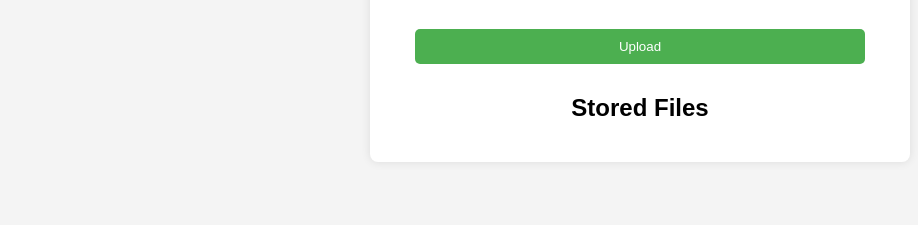
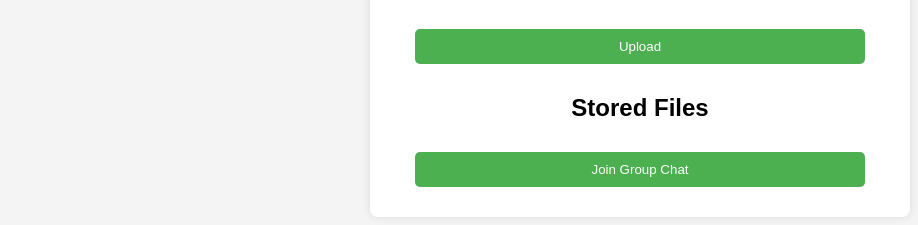
Before and after one commit to ALAS27/rein, a plain HTML site: page julius_alas_file/julius_alas.html in a window 1280 px wide. Shown: the part 101-326 px from the top of the page, without its empty margins (0-918 px from the left). Drawn offline with Linux system fonts and the light colour scheme.

Commit message:
Update julius_alas.html

```diff
--- a/julius_alas_file/julius_alas.html
+++ b/julius_alas_file/julius_alas.html
@@ -25,8 +25,20 @@
         <!-- File List -->
         <h2>Stored Files</h2>
         <ul id="fileList"></ul>
+
+        <!-- Group Chat Button -->
+        <button class="chat-button" onclick="joinChat()">Join Group Chat</button>
     </div>
 
     <script src="julius_alas.js"></script>
+
+    <script>
+        function joinChat() {
+            let username = "julius_alas"; // Store username for chat
+            localStorage.setItem("chatUser", username);
+            window.location.href = "../Group_chat.html";
+        }
+    </script>
+
 </body>
 </html>
```
